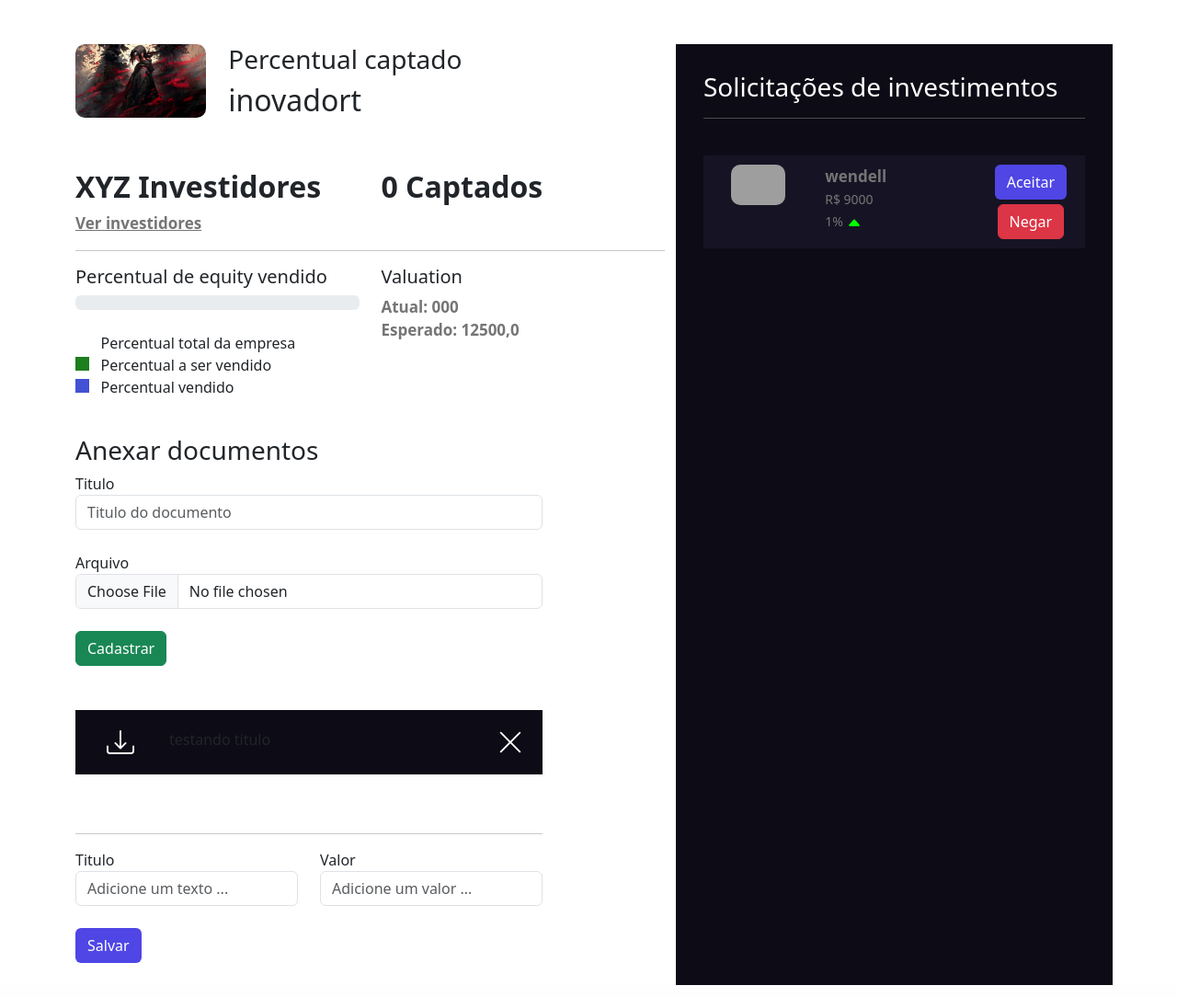
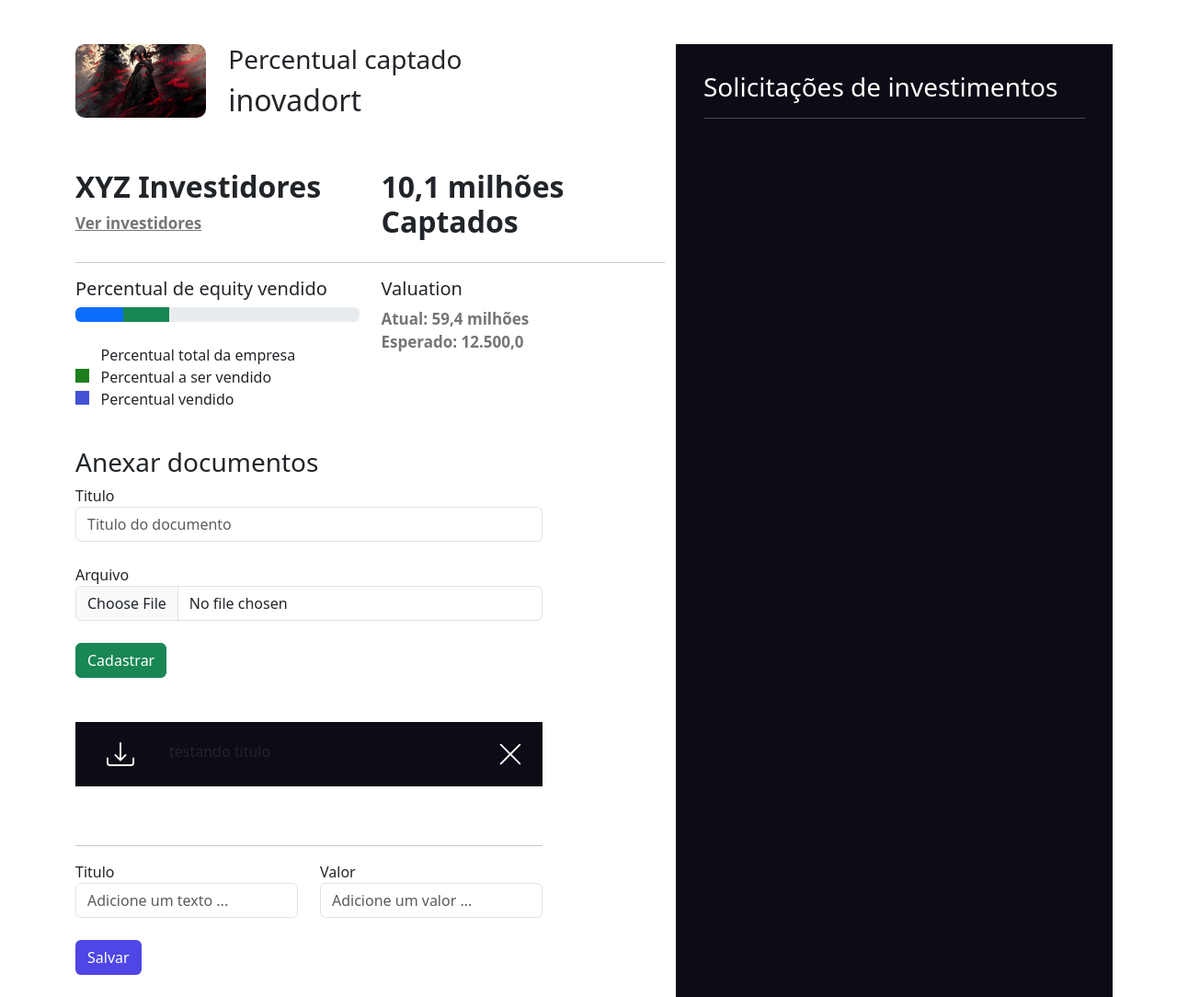
Before and after one commit to wendellxavier25/projeto-investimentos, a Django app: page /empresarios/empresa/7 in a window 1280 px wide. Shown: the part 56-1140 px from the top of the page at 92% size. Run offline with Django 5.2, Linux system fonts and the light colour scheme; a user stored in the database is signed in; data comes from the database, SQL or seed files in the repository; both versions use the stored data as it was after the commit; grey boxes are pictures that could not be loaded.

Commit message:
adicionando verificação de percentual

```diff
--- a/core/settings.py
+++ b/core/settings.py
@@ -27,6 +27,7 @@ INSTALLED_APPS = [
     'django.contrib.sessions',
     'django.contrib.messages',
     'django.contrib.staticfiles',
+    'django.contrib.humanize',
     'usuarios',
     'empresarios',
     'investidores'
--- a/empresarios/templates/empresa.html
+++ b/empresarios/templates/empresa.html
@@ -1,6 +1,8 @@
 {% extends "base.html" %}
 {% load static %}
 {% block 'head' %}
+{% load humanize %}
+
 
 <link rel="stylesheet" href="{% static 'empresarios/css/listar_empresas.css' %}">
 <link rel="stylesheet" href="{% static 'empresarios/css/empresa.css' %}">
@@ -15,7 +17,9 @@
     <div class="container">
         <div class="row">
             <div class="col-md-7">
+
                 <div class="row">
+
                     {% if messages %}
                         {% for message in messages %}
                             <section class="alert {{message.tags}}">
@@ -24,6 +28,7 @@
                             </section>
                         {% endfor %}
                     {% endif %}
+
                     <div class="col-md-3">
                         <img src="{{ empresa.logo.url }}" class="foto-empresa" alt="">
                     </div>
@@ -41,7 +46,7 @@
                         <a href="#" class="sub-fonte">Ver investidores</a>
                     </div>
                     <div class="col-md">
-                        <h2 class="titulo2">0 Captados</h2>
+                        <h2 class="titulo2">{{ total_captado|intword }} Captados</h2>
                     </div>
                 </div>
                 <hr>
@@ -50,9 +55,9 @@
                         <h5>Percentual de equity vendido</h5>
                         <div class="progress">
                             <div class="progress-bar bg-primary"
-                                 style="width: %"></div>
+                                 style="width: {{ percentual_vendido }}%"></div>
                             <div class="progress-bar bg-success"
-                                 style="width: %"></div>
+                                 style="width: {{ empresa.percentual_equity }}%"></div>
                         </div>
                         <br>
                         <label class="point-white"></label><span>&nbsp&nbsp Percentual total da empresa</span>
@@ -63,9 +68,9 @@
                     </div>
                     <div class="col-md">
                         <h5>Valuation</h5>
-                        <span class="sub-fonte">Atual: 000</span>
+                        <span class="sub-fonte">Atual: {{valuation_atual| intword }}</span>
                         <br>
-                        <span class="sub-fonte">Esperado: {{empresa.valuation}}</span>
+                        <span class="sub-fonte">Esperado: {{empresa.valuation| intcomma }}</span>
                     </div>
 
 
@@ -136,34 +141,42 @@
                 <hr>
                 <br>
 
+                {% for pi in propostas_investimentos_enviada %}
                     <div class="bg-color-dark card-investimento">
                         <div class="row">
                             <div class="col-md">
                                 <img src="{% static 'geral/img/foto_perfil.webp' %}" class="foto-perfil" alt="">
                             </div>
                             <div class="col-md-5" style="text-align: left">
-                                <span class="sub-fonte">wendell</span>
+                                <span class="sub-fonte">{{pi.investidor}}</span>
                                 <br>
-                                <span class="sub-fonte2">R$ 9000</span>
+                                <span class="sub-fonte2">R$ {{pi.valor}}</span>
                                 <br>
-                                <span class="sub-fonte2">1%
+                                <span class="sub-fonte2">{{pi.percentual}}%
 
-
-                                    <svg xmlns="http://www.w3.org/2000/svg" width="16" height="16" fill="currentColor" class="bi bi-caret-up-fill" style="color: #00ff00;" viewBox="0 0 16 16">
-                                        <path d="m7.247 4.86-4.796 5.481c-.566.647-.106 1.659.753 1.659h9.592a1 1 0 0 0 .753-1.659l-4.796-5.48a1 1 0 0 0-1.506 0z"/>
-                                    </svg>
+                                   {% if pi.valuation >= empresa.valuation %}
+                                        <svg xmlns="http://www.w3.org/2000/svg" width="16" height="16" fill="currentColor" class="bi bi-caret-up-fill" style="color: #00ff00;" viewBox="0 0 16 16">
+                                            <path d="m7.247 4.86-4.796 5.481c-.566.647-.106 1.659.753 1.659h9.592a1 1 0 0 0 .753-1.659l-4.796-5.48a1 1 0 0 0-1.506 0z"/>
+                                        </svg>
+                                    {% else %}
+                                        <svg xmlns="http://www.w3.org/2000/svg" width="16" height="16" fill="currentColor" style="color: #ff0000;" class="bi bi-caret-down-fill" viewBox="0 0 16 16">
+                                            <path d="M7.247 11.14 2.451 5.658C1.885 5.013 2.345 4 3.204 4h9.592a1 1 0 0 1 .753 1.659l-4.796 5.48a1 1 0 0 1-1.506 0z"/>
+                                        </svg>
+                                    {% endif %}
 
 
                                 </span>
                             </div>
                             <div class="col-md">
-                                <a href="#" class="btn btn-indigo-normal">Aceitar</a>
+                                <a href="{% url "empresas:gerenciar_proposta" pi.id %}?acao=aceitar" class="btn btn-indigo-normal">Aceitar</a>
                                 <br>
-                                <a href="#" style="margin-top: 5px;" class="btn btn-danger">Negar</a>
+                                <a href="{% url "empresas:gerenciar_proposta" pi.id %}?acao=negar" style="margin-top: 5px;" class="btn btn-danger">Negar</a>
                             </div>
                         </div>
                     </div>
                     <br>
+                {% endfor %}
+
 
             </div>
         </div>
--- a/empresarios/urls.py
+++ b/empresarios/urls.py
@@ -12,4 +12,5 @@ urlpatterns = [
     path('add_doc/<int:id>', views.add_doc, name="add_doc"),
     path('excluir_dc/<int:id>', views.excluir_dc, name="excluir_dc"),
     path('add_metrica/<int:id>', views.add_metrica, name="add_metrica"),
+    path('gerenciar_proposta/<int:id>', views.gerenciar_proposta, name="gerenciar_proposta")
 ]
--- a/empresarios/views.py
+++ b/empresarios/views.py
@@ -1,5 +1,6 @@
 from django.shortcuts import render, redirect, get_object_or_404
 from .models import Empresas, Documento, Metricas
+from investidores.models import PropostaInvestimento
 from django.contrib.messages import constants
 from django.contrib import messages
 
@@ -103,10 +104,30 @@ def empresa(request, id):
 
     if request.method == "GET":
         documentos = Documento.objects.filter(empresa=empresa)
-        return render(request, 'empresa.html', {'empresa': empresa, 'documentos': documentos})
+        propostas_investimentos = PropostaInvestimento.objects.filter(empresa=empresa)
+
+        percentual_vendido = 0
+
+
+        for pi in propostas_investimentos:
+            if pi.status == 'PA':
+                percentual_vendido += pi.percentual
+
+
+        total_captado =  sum(propostas_investimentos.filter(status='PA').values_list('valor', flat=True))
+
+        valuation_atual = (100 * float(total_captado)) / float(percentual_vendido) if percentual_vendido != 0 else 0
+
+        propostas_investimentos_enviada = propostas_investimentos.filter(status='PE')
+
+        return render(request, 'empresa.html', {'empresa': empresa, 'documentos': documentos, 'propostas_investimentos_enviada': propostas_investimentos_enviada, 'percentual_vendido': int(percentual_vendido),
+                                                 'total_captado': total_captado, 'valuation_atual': valuation_atual})
 
 
 def add_doc(request, id):
+    if not request.user.is_authenticated:
+        return redirect('usuarios:login')
+
     empresa = Empresas.objects.get(id=id)
     titulo = request.POST.get('titulo')
     arquivo = request.FILES.get('arquivo')
@@ -132,6 +153,9 @@ def add_doc(request, id):
 
 
 def excluir_dc(request, id):
+    if not request.user.is_authenticated:
+        return redirect('usuarios:login')
+
     documento = get_object_or_404(Documento, id=id)
 
     if documento.empresa.user != request.user:
@@ -144,6 +168,9 @@ def excluir_dc(request, id):
 
 
 def add_metrica(request, id):
+    if not request.user.is_authenticated:
+        return redirect('usuarios:login')
+
     empresa = Empresas.objects.get(id=id)
     titulo = request.POST.get("titulo")
     valor = request.POST.get("valor")
@@ -153,3 +180,24 @@ def add_metrica(request, id):
 
     messages.add_message(request, constants.SUCCESS, 'Metrica cadastrada com sucesso')
     return redirect('empresas:empresa', empresa.id)
+
+
+
+def gerenciar_proposta(request, id):
+    if not request.user.is_authenticated:
+        return redirect('usuarios:login')
+
+    acao = request.GET.get('acao')
+    pi = PropostaInvestimento.objects.get(id=id)
+
+
+    if acao == 'aceitar':
+        messages.add_message(request, constants.SUCCESS, 'Proposta aceita')
+        pi.status = 'PA'
+
+    elif acao == 'negar':
+        messages.add_message(request, constants.SUCCESS, 'Proposta negada')
+        pi.status = 'PR'
+
+    pi.save()
+    return redirect('empresas:empresa', pi.empresa.id)
--- a/investidores/models.py
+++ b/investidores/models.py
@@ -20,3 +20,7 @@ class PropostaInvestimento(models.Model):
 
     def __str__(self):
         return str(self.valor)
+
+    @property
+    def valuation(self):
+        return (100 * float(self.valor))/ float(self.percentual)
```
Also changed, not shown: investidores/templates/ver_empresa.html (+11 -11 lines), investidores/views.py (+43 -12 lines), db.sqlite3, media/logo/itachi2.jpg (added), media/pitchs/itachi2.webp (added), media/rg/itachi.jpg (added), media/selfie/itachi2.webp (added), templates/static/geral/img/foto_perfil.webp (added), 1 other file.
